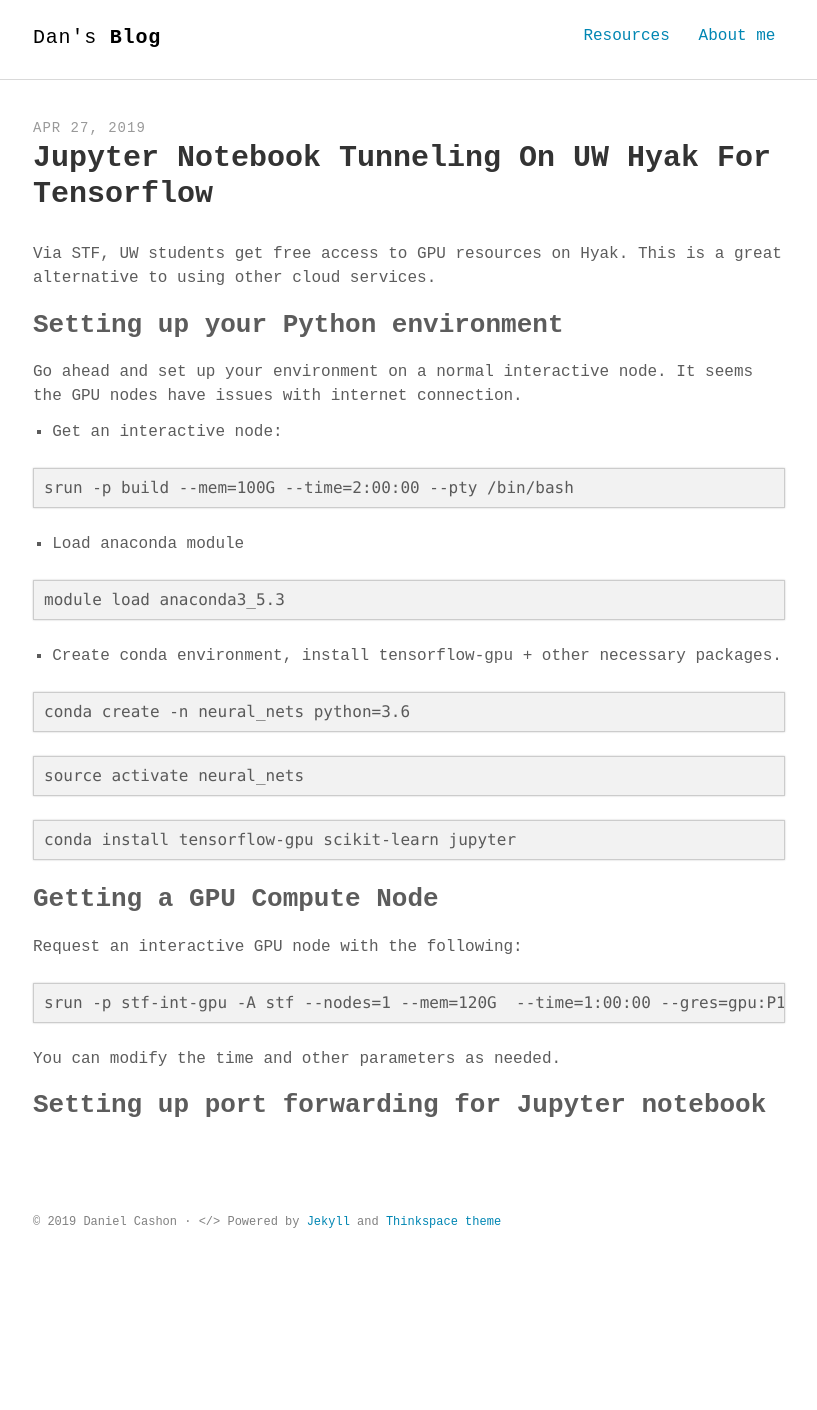
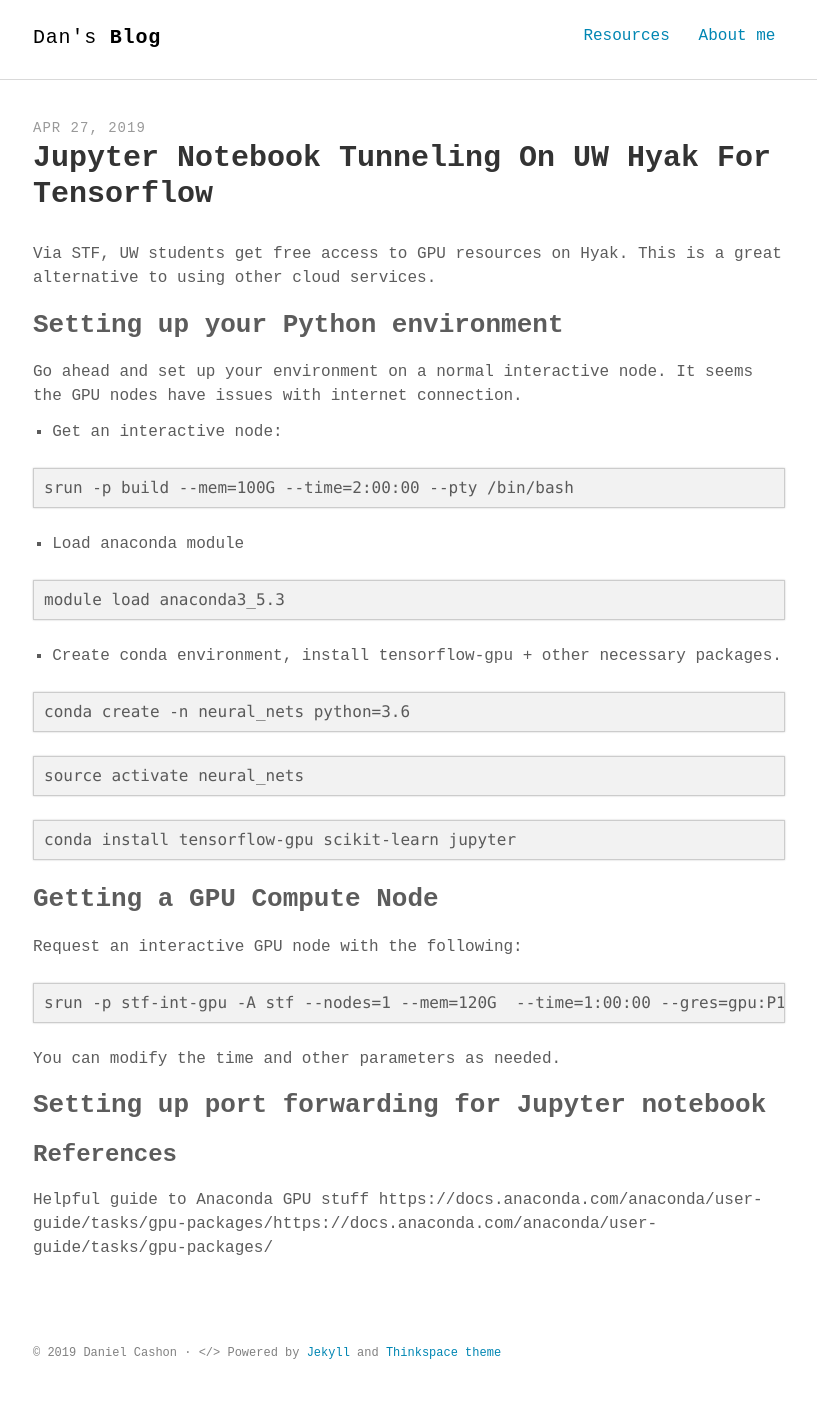
Before and after one commit to dcashon/dcashon.github.io, a Jekyll site: the page built from _posts/2019-04-27-guide_to_tensorflow_on_UW_hyak.md, in a window 1280 px wide. Shown: the whole page, without its empty margins (231-1048 px from the left). Built offline with Jekyll 4.4.1, drawn with Linux system fonts in a browser that asks for light colours; some web fonts are replaced; before the commit the page ends 1279 px from its top, so only the background shows below that.

Commit message:
Update 2019-04-27-guide_to_tensorflow_on_UW_hyak.md

```diff
--- a/_posts/2019-04-27-guide_to_tensorflow_on_UW_hyak.md
+++ b/_posts/2019-04-27-guide_to_tensorflow_on_UW_hyak.md
@@ -51,3 +51,12 @@ You can modify the time and other parameters as needed.
 
 
 ## Setting up port forwarding for Jupyter notebook
+
+
+
+
+
+
+### References
+Helpful guide to Anaconda GPU stuff
+https://docs.anaconda.com/anaconda/user-guide/tasks/gpu-packages/https://docs.anaconda.com/anaconda/user-guide/tasks/gpu-packages/
```
